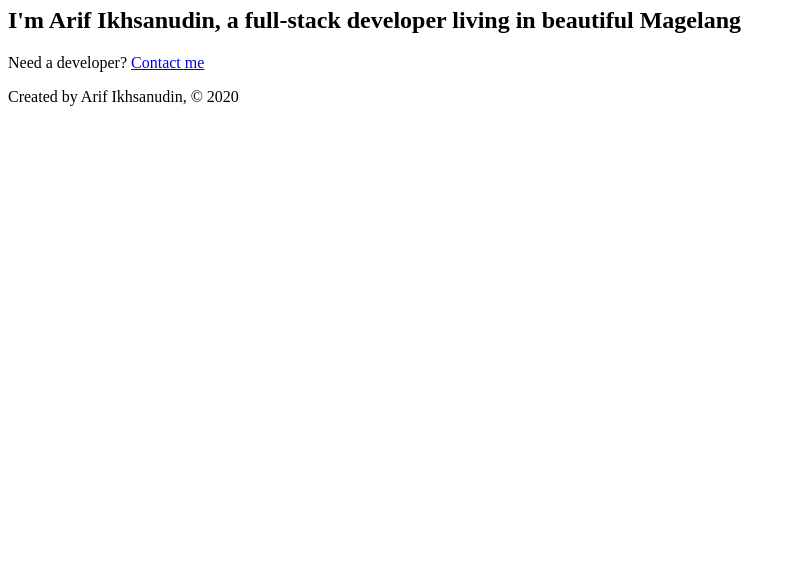
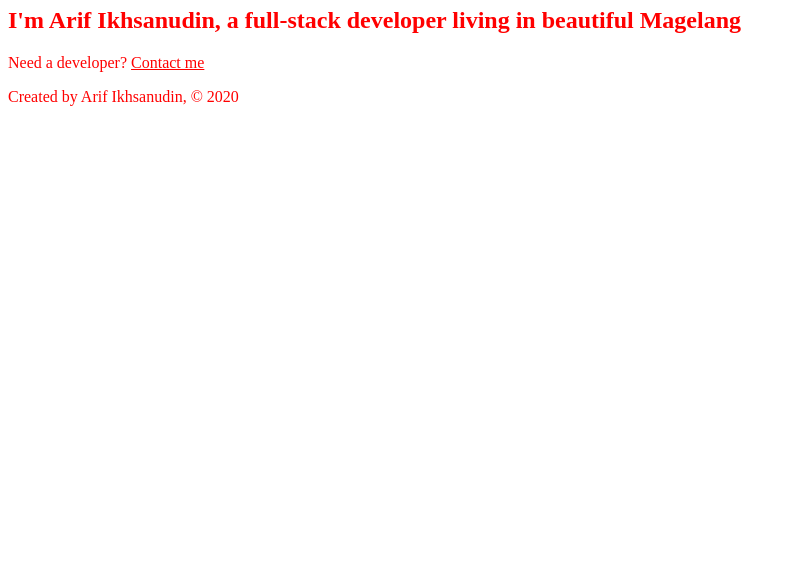
Before and after one commit to arifikhsan/great-gatsby, a Gatsby site: page / in a window 1280 px wide. Shown: the part 225-800 px from the top of the page, without its empty margins (0-796 px from the left). Built offline with nearby package versions, Linux system fonts and the light colour scheme; Gatsby itself is replaced by a stand-in of ours.

Commit message:
example styles

```diff
--- a/src/layouts/default.js
+++ b/src/layouts/default.js
@@ -2,6 +2,7 @@ import React from "react"
 
 import Header from "../components/header"
 import Footer from "../components/footer"
+import '../styles/index.css'
 
 export default props => {
   return (
--- /dev/null
+++ b/src/styles/index.css
@@ -0,0 +1,3 @@
+* {
+  color: red
+}
```
